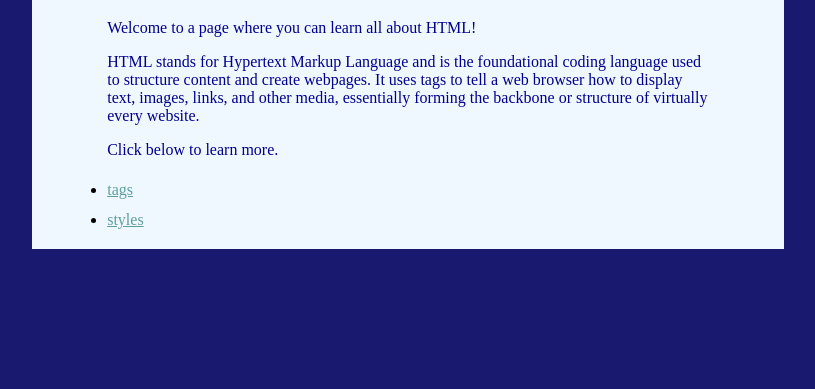
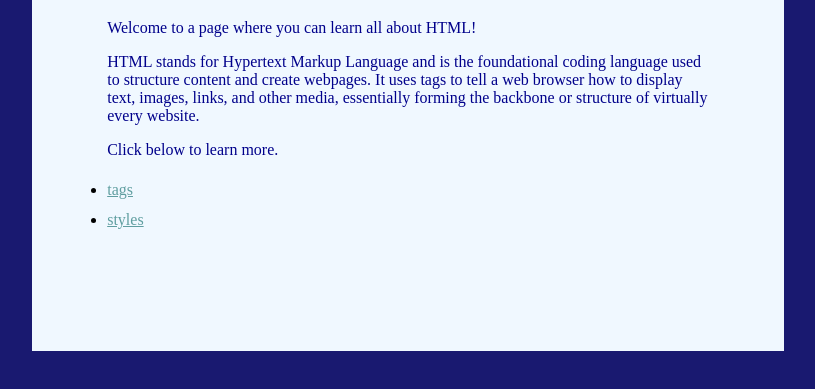
Before and after one commit to baierhun/my-webpage, a website: page index.html in a window 1280 px wide. Shown: the part 259-648 px from the top of the page, without its empty margins (232-1047 px from the left). Drawn offline with Linux system fonts and the light colour scheme.

Commit message:
add padding to index

```diff
--- a/index.html
+++ b/index.html
@@ -5,7 +5,7 @@
   <title>Intro to HTML</title>
 </head>
 
-<body style="background-color: aliceblue; height:500px">
+<body style="background-color: aliceblue; padding-bottom: 100px">
   <img src="banner.png" style="width: 100%;" />
   <h1 style="color: cornflowerblue; text-align: center;">Intro to HTML</h1>
   <p style="color: darkblue; padding: 0% 10%;">
```
